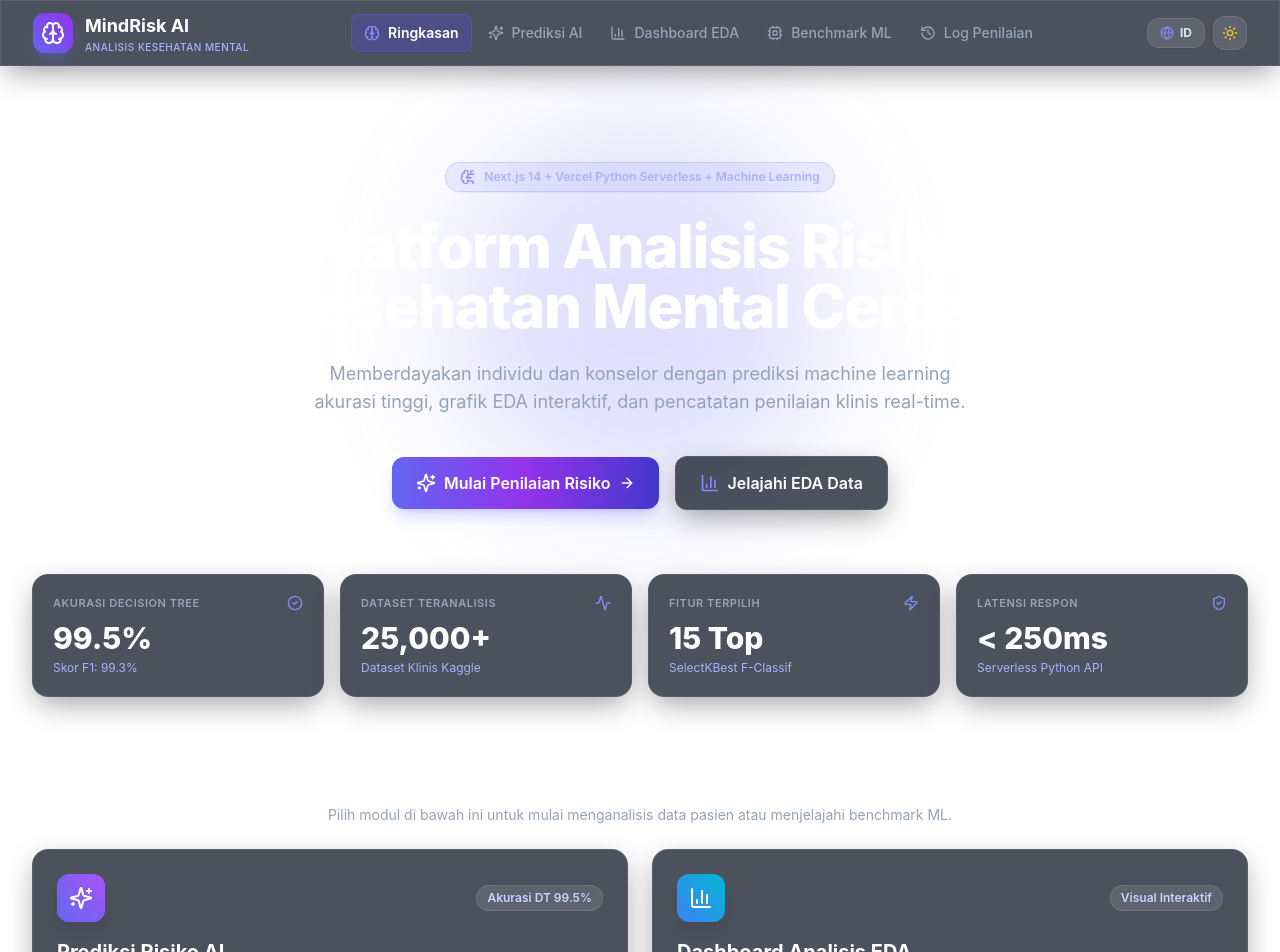
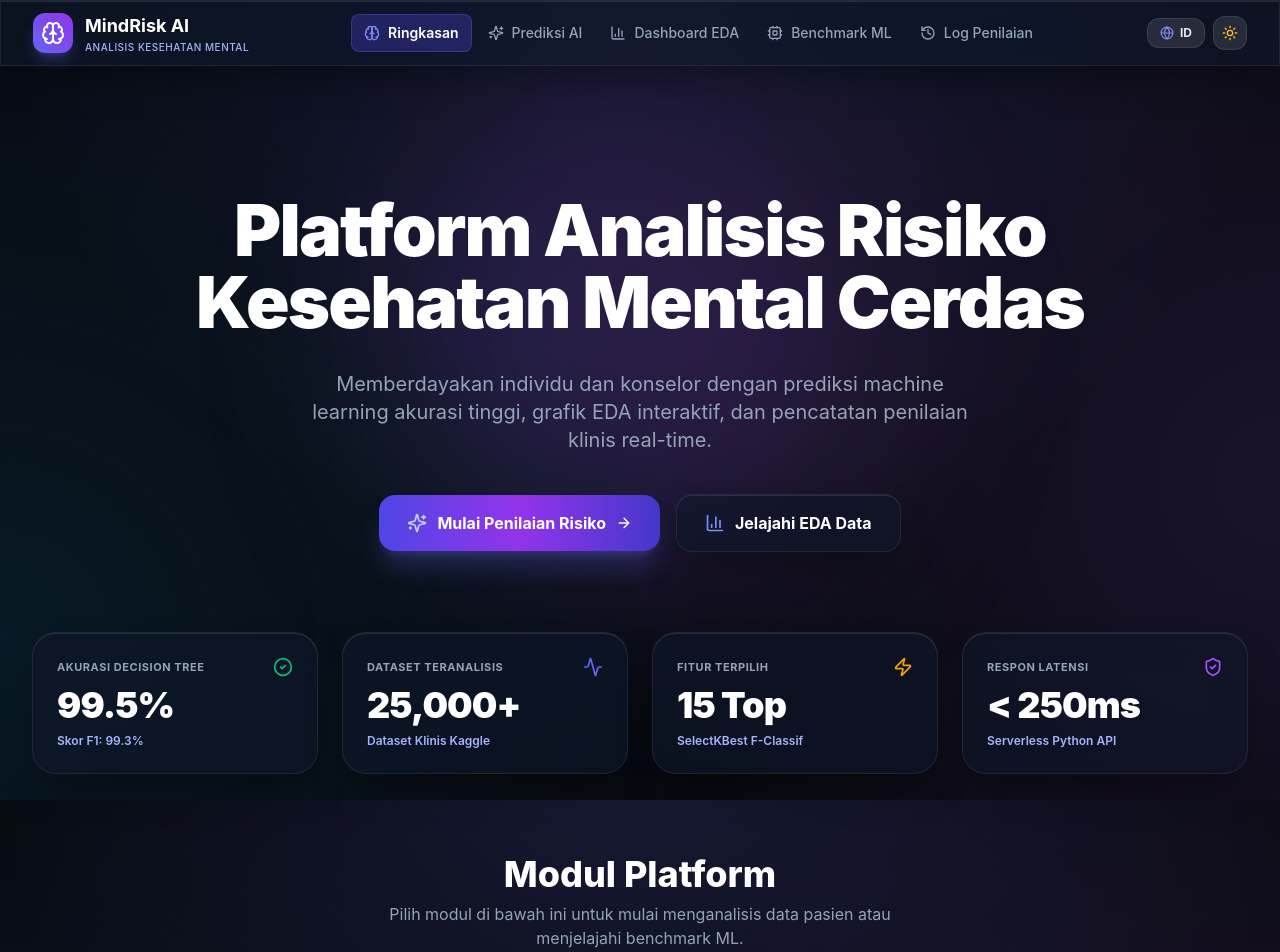
Before and after one commit to adjiehf231/mental_health_risk_predictions, a Next.js app: page / in a window 1280 px wide. Shown: the top 952 px of the page. Built offline with nearby package versions, Linux system fonts and the light colour scheme.

Commit message:
style(ui): remove framework info badge and enhance dark/light mode with ultra-premium glassmorphism design tokens

```diff
--- a/app/globals.css
+++ b/app/globals.css
@@ -2,42 +2,61 @@
 @import 'tailwindcss/components';
 @import 'tailwindcss/utilities';
 
-:root {
-  --font-sans: 'Inter', system-ui, -apple-system, sans-serif;
+@layer base {
+  :root {
+    --font-sans: 'Inter', system-ui, -apple-system, BlinkMacSystemFont, 'Segoe UI', Roboto, sans-serif;
+  }
 }
 
-/* Dark Mode Default Theme */
+/* ==========================================================================
+   THEME STYLES - ULTRA PREMIUM DARK & LIGHT MODES
+   ========================================================================== */
+
+/* --- DARK MODE (Obsidian Midnight Glass) --- */
+html.dark {
+  color-scheme: dark;
+}
+
 html.dark body {
-  background: min-h-screen linear-gradient(135deg, #0b0f19 0%, #151928 50%, #0b0f19 100%);
+  background-color: #07090e;
+  background-image:
+    radial-gradient(circle at 50% -10%, rgba(99, 102, 241, 0.18) 0%, transparent 60%),
+    radial-gradient(circle at 100% 60%, rgba(168, 85, 247, 0.12) 0%, transparent 50%),
+    radial-gradient(circle at 0% 80%, rgba(14, 165, 233, 0.1) 0%, transparent 50%);
+  background-attachment: fixed;
   color: #f8fafc;
 }
 
-/* Light Mode Modern Theme */
-html.light body {
-  background: min-h-screen linear-gradient(135deg, #f8fafc 0%, #edf2f7 50%, #e2e8f0 100%);
-  color: #0f172a;
+html.dark .glass-panel {
+  background: rgba(15, 23, 42, 0.65);
+  backdrop-filter: blur(20px);
+  -webkit-backdrop-filter: blur(20px);
+  border: 1px solid rgba(255, 255, 255, 0.08);
+  box-shadow: 0 20px 40px -15px rgba(0, 0, 0, 0.5), inset 0 1px 0 rgba(255, 255, 255, 0.1);
 }
 
-/* Dark Mode Glass Panels */
-html.dark .glass-panel {
-  background: rgba(17, 24, 39, 0.75);
-  backdrop-filter: blur(16px);
-  -webkit-backdrop-filter: blur(16px);
-  border: 1px solid rgba(255, 255, 255, 0.08);
-  box-shadow: 0 10px 30px -5px rgba(0, 0, 0, 0.4);
+html.dark .glass-panel-hover {
+  transition: all 0.3s cubic-bezier(0.16, 1, 0.3, 1);
 }
 
 html.dark .glass-panel-hover:hover {
-  background: rgba(30, 41, 59, 0.85);
-  border-color: rgba(99, 102, 241, 0.4);
-  transform: translateY(-2px);
-  box-shadow: 0 16px 36px 0 rgba(99, 102, 241, 0.2);
+  background: rgba(30, 41, 59, 0.75);
+  border-color: rgba(129, 140, 248, 0.4);
+  transform: translateY(-4px);
+  box-shadow: 0 25px 50px -12px rgba(99, 102, 241, 0.25), inset 0 1px 0 rgba(255, 255, 255, 0.15);
 }
 
 html.dark .glass-input {
-  background: rgba(15, 23, 42, 0.7);
+  background: rgba(15, 23, 42, 0.8);
   border: 1px solid rgba(255, 255, 255, 0.12);
   color: #ffffff;
+  transition: all 0.2s ease;
+}
+
+html.dark .glass-input:focus {
+  background: rgba(15, 23, 42, 0.95);
+  border-color: #6366f1;
+  box-shadow: 0 0 0 4px rgba(99, 102, 241, 0.25);
 }
 
 html.dark .text-adaptive-white {
@@ -48,26 +67,52 @@ html.dark .text-adaptive-muted {
   color: #94a3b8;
 }
 
-/* Light Mode Native Panels */
+/* --- LIGHT MODE (Sleek Modern Porcelain) --- */
+html.light {
+  color-scheme: light;
+}
+
+html.light body {
+  background-color: #f8fafc;
+  background-image:
+    radial-gradient(circle at 50% -10%, rgba(99, 102, 241, 0.08) 0%, transparent 60%),
+    radial-gradient(circle at 100% 60%, rgba(168, 85, 247, 0.06) 0%, transparent 50%),
+    radial-gradient(circle at 0% 80%, rgba(14, 165, 233, 0.05) 0%, transparent 50%);
+  background-attachment: fixed;
+  color: #0f172a;
+}
+
 html.light .glass-panel {
   background: rgba(255, 255, 255, 0.85);
-  backdrop-filter: blur(16px);
-  -webkit-backdrop-filter: blur(16px);
-  border: 1px solid rgba(226, 232, 240, 0.8);
-  box-shadow: 0 10px 25px -5px rgba(0, 0, 0, 0.05);
+  backdrop-filter: blur(20px);
+  -webkit-backdrop-filter: blur(20px);
+  border: 1px solid rgba(226, 232, 240, 0.9);
+  box-shadow: 0 10px 30px -10px rgba(0, 0, 0, 0.04), 0 4px 6px -2px rgba(0, 0, 0, 0.02), inset 0 1px 0 rgba(255, 255, 255, 0.9);
+}
+
+html.light .glass-panel-hover {
+  transition: all 0.3s cubic-bezier(0.16, 1, 0.3, 1);
 }
 
 html.light .glass-panel-hover:hover {
-  background: rgba(255, 255, 255, 0.95);
-  border-color: rgba(99, 102, 241, 0.5);
-  transform: translateY(-2px);
-  box-shadow: 0 16px 32px 0 rgba(99, 102, 241, 0.12);
+  background: rgba(255, 255, 255, 0.98);
+  border-color: rgba(99, 102, 241, 0.4);
+  transform: translateY(-4px);
+  box-shadow: 0 20px 40px -10px rgba(99, 102, 241, 0.12), 0 10px 20px -5px rgba(0, 0, 0, 0.04);
 }
 
 html.light .glass-input {
   background: #ffffff;
   border: 1px solid #cbd5e1;
   color: #0f172a;
+  box-shadow: 0 1px 2px 0 rgba(0, 0, 0, 0.05);
+  transition: all 0.2s ease;
+}
+
+html.light .glass-input:focus {
+  background: #ffffff;
+  border-color: #6366f1;
+  box-shadow: 0 0 0 4px rgba(99, 102, 241, 0.15);
 }
 
 html.light .text-adaptive-white {
@@ -78,10 +123,33 @@ html.light .text-adaptive-muted {
   color: #475569;
 }
 
-.glass-input:focus {
+/* ==========================================================================
+   CUSTOM RANGE SLIDERS & SCROLLBARS
+   ========================================================================== */
+
+input[type='range'] {
+  height: 6px;
+  border-radius: 9999px;
+  background: rgba(148, 163, 184, 0.25);
   outline: none;
-  border-color: #6366f1;
-  box-shadow: 0 0 0 3px rgba(99, 102, 241, 0.25);
+  transition: background 0.2s ease;
+}
+
+input[type='range']::-webkit-slider-thumb {
+  -webkit-appearance: none;
+  appearance: none;
+  width: 18px;
+  height: 18px;
+  border-radius: 50%;
+  background: #6366f1;
+  cursor: pointer;
+  box-shadow: 0 0 10px rgba(99, 102, 241, 0.5);
+  transition: transform 0.15s ease, background-color 0.15s ease;
+}
+
+input[type='range']::-webkit-slider-thumb:hover {
+  transform: scale(1.2);
+  background: #4f46e5;
 }
 
 /* Custom Scrollbars */
@@ -95,14 +163,24 @@ html.light .text-adaptive-muted {
 }
 
 ::-webkit-scrollbar-thumb {
-  background: #334155;
-  border-radius: 4px;
+  background: rgba(148, 163, 184, 0.3);
+  border-radius: 9999px;
 }
 
 html.light ::-webkit-scrollbar-thumb {
-  background: #cbd5e1;
+  background: rgba(203, 213, 225, 0.8);
 }
 
 ::-webkit-scrollbar-thumb:hover {
   background: #6366f1;
 }
+
+/* Animation utilities */
+@keyframes fadeIn {
+  from { opacity: 0; transform: translateY(8px); }
+  to { opacity: 1; transform: translateY(0); }
+}
+
+.animate-fade-in {
+  animation: fadeIn 0.4s cubic-bezier(0.16, 1, 0.3, 1) forwards;
+}
--- a/app/page.tsx
+++ b/app/page.tsx
@@ -9,7 +9,6 @@ import {
   ShieldCheck,
   Zap,
   ArrowRight,
-  BrainCircuit,
   Activity,
   CheckCircle2,
 } from 'lucide-react';
@@ -25,7 +24,8 @@ export default function HomePage() {
       icon: Sparkles,
       href: '/prediction',
       badge: t.home.modPredictor.badge,
-      color: 'from-indigo-500 to-purple-500',
+      color: 'from-indigo-500 to-purple-600',
+      borderGlow: 'hover:border-indigo-500/50',
     },
     {
       title: t.home.modDashboard.title,
@@ -34,6 +34,7 @@ export default function HomePage() {
       href: '/dashboard',
       badge: t.home.modDashboard.badge,
       color: 'from-blue-500 to-cyan-500',
+      borderGlow: 'hover:border-cyan-500/50',
     },
     {
       title: t.home.modModels.title,
@@ -42,6 +43,7 @@ export default function HomePage() {
       href: '/models',
       badge: t.home.modModels.badge,
       color: 'from-emerald-500 to-teal-500',
+      borderGlow: 'hover:border-emerald-500/50',
     },
     {
       title: t.home.modHistory.title,
@@ -50,43 +52,41 @@ export default function HomePage() {
       href: '/history',
       badge: t.home.modHistory.badge,
       color: 'from-amber-500 to-orange-500',
+      borderGlow: 'hover:border-amber-500/50',
     },
   ];
 
   return (
-    <div className="max-w-7xl mx-auto px-4 sm:px-6 lg:px-8 py-12 space-y-16">
+    <div className="max-w-7xl mx-auto px-4 sm:px-6 lg:px-8 py-12 sm:py-16 space-y-16 sm:space-y-20">
 
       {/* Hero Section */}
-      <section className="relative text-center space-y-6 pt-6">
+      <section className="relative text-center space-y-8 pt-4 sm:pt-8">
 
-        {/* Ambient Glow */}
-        <div className="absolute top-1/2 left-1/2 -translate-x-1/2 -translate-y-1/2 w-96 h-96 bg-indigo-500/15 dark:bg-indigo-500/20 rounded-full blur-3xl -z-10 pointer-events-none" />
+        {/* Ambient Glow Aura */}
+        <div className="absolute top-1/2 left-1/2 -translate-x-1/2 -translate-y-1/2 w-[30rem] h-[30rem] bg-gradient-to-tr from-indigo-500/20 via-purple-500/20 to-pink-500/10 rounded-full blur-[100px] -z-10 pointer-events-none" />
 
-        <div className="inline-flex items-center gap-2 px-3.5 py-1.5 rounded-full text-xs font-semibold bg-indigo-500/10 text-indigo-600 dark:text-indigo-300 border border-indigo-500/20 shadow-sm">
-          <BrainCircuit className="w-4 h-4 text-indigo-500 dark:text-indigo-400 animate-pulse" />
-          <span>{t.home.badge}</span>
-        </div>
-
-        <h1 className="text-4xl sm:text-6xl font-extrabold tracking-tight text-adaptive-white max-w-4xl mx-auto leading-tight">
+        <h1 className="text-4xl sm:text-6xl lg:text-7xl font-black tracking-tight text-adaptive-white max-w-4xl mx-auto leading-[1.15]">
           {t.home.title}
         </h1>
 
-        <p className="text-adaptive-muted text-base sm:text-lg max-w-2xl mx-auto font-normal leading-relaxed">
+        <p className="text-adaptive-muted text-base sm:text-xl max-w-2xl mx-auto font-normal leading-relaxed">
           {t.home.subtitle}
         </p>
 
-        <div className="flex flex-col sm:flex-row items-center justify-center gap-4 pt-4">
+        {/* Hero Action Buttons */}
+        <div className="flex flex-col sm:flex-row items-center justify-center gap-4 pt-2">
           <Link
             href="/prediction"
-            className="w-full sm:w-auto inline-flex items-center justify-center gap-2 px-6 py-3.5 rounded-xl font-semibold text-white bg-gradient-to-r from-indigo-500 via-purple-600 to-indigo-700 hover:brightness-110 shadow-lg shadow-indigo-500/25 transition-all duration-200"
+            className="w-full sm:w-auto inline-flex items-center justify-center gap-2.5 px-7 py-4 rounded-2xl font-bold text-white bg-gradient-to-r from-indigo-600 via-purple-600 to-indigo-700 hover:brightness-110 shadow-xl shadow-indigo-500/25 transition-all duration-300 transform hover:-translate-y-0.5"
           >
-            <Sparkles className="w-5 h-5" />
+            <Sparkles className="w-5 h-5 text-indigo-200" />
             <span>{t.home.ctaStart}</span>
             <ArrowRight className="w-4 h-4" />
           </Link>
+
           <Link
             href="/dashboard"
-            className="w-full sm:w-auto inline-flex items-center justify-center gap-2 px-6 py-3.5 rounded-xl font-semibold text-adaptive-white glass-panel glass-panel-hover border border-slate-200/40 dark:border-white/10"
+            className="w-full sm:w-auto inline-flex items-center justify-center gap-2.5 px-7 py-4 rounded-2xl font-bold text-adaptive-white glass-panel glass-panel-hover border border-slate-200/80 dark:border-white/10"
           >
             <BarChart3 className="w-5 h-5 text-indigo-500 dark:text-indigo-400" />
             <span>{t.home.ctaEda}</span>
@@ -95,65 +95,65 @@ export default function HomePage() {
 
       </section>
 
-      {/* Metrics Banner */}
-      <section className="grid grid-cols-2 md:grid-cols-4 gap-4">
+      {/* High-Impact Key Metrics Banner */}
+      <section className="grid grid-cols-2 lg:grid-cols-4 gap-4 sm:gap-6">
         {[
-          { label: t.home.stats.accuracy, val: '99.5%', sub: t.home.stats.accSub, icon: CheckCircle2 },
-          { label: t.home.stats.dataset, val: '25,000+', sub: t.home.stats.datasetSub, icon: Activity },
-          { label: t.home.stats.features, val: '15 Top', sub: t.home.stats.featuresSub, icon: Zap },
-          { label: t.home.stats.latency, val: '< 250ms', sub: t.home.stats.latencySub, icon: ShieldCheck },
+          { label: t.home.stats.accuracy, val: '99.5%', sub: t.home.stats.accSub, icon: CheckCircle2, accent: 'text-emerald-500' },
+          { label: t.home.stats.dataset, val: '25,000+', sub: t.home.stats.datasetSub, icon: Activity, accent: 'text-indigo-500' },
+          { label: t.home.stats.features, val: '15 Top', sub: t.home.stats.featuresSub, icon: Zap, accent: 'text-amber-500' },
+          { label: t.home.stats.latency, val: '< 250ms', sub: t.home.stats.latencySub, icon: ShieldCheck, accent: 'text-purple-500' },
         ].map((stat, i) => {
           const Icon = stat.icon;
           return (
-            <div key={i} className="glass-panel p-5 rounded-2xl border border-slate-200/40 dark:border-white/10 space-y-1">
-              <div className="flex items-center justify-between text-indigo-500 dark:text-indigo-400 mb-2">
-                <span className="text-[11px] font-semibold uppercase tracking-wider text-adaptive-muted">{stat.label}</span>
-                <Icon className="w-4 h-4" />
+            <div key={i} className="glass-panel p-6 rounded-3xl space-y-2 relative overflow-hidden group">
+              <div className="flex items-center justify-between">
+                <span className="text-[11px] font-bold uppercase tracking-wider text-adaptive-muted">{stat.label}</span>
+                <Icon className={`w-5 h-5 ${stat.accent} transition-transform group-hover:scale-110`} />
               </div>
-              <p className="text-2xl sm:text-3xl font-extrabold text-adaptive-white">{stat.val}</p>
-              <p className="text-xs text-indigo-600 dark:text-indigo-300">{stat.sub}</p>
+              <p className="text-3xl sm:text-4xl font-black text-adaptive-white tracking-tight">{stat.val}</p>
+              <p className="text-xs font-semibold text-indigo-600 dark:text-indigo-300">{stat.sub}</p>
             </div>
           );
         })}
       </section>
 
-      {/* Module Navigation Grid */}
-      <section className="space-y-6">
+      {/* Premium Platform Module Cards */}
+      <section className="space-y-8">
         <div className="text-center space-y-2">
-          <h2 className="text-2xl sm:text-3xl font-bold text-adaptive-white">{t.home.modulesTitle}</h2>
-          <p className="text-adaptive-muted text-sm">{t.home.modulesSub}</p>
+          <h2 className="text-3xl sm:text-4xl font-extrabold text-adaptive-white">{t.home.modulesTitle}</h2>
+          <p className="text-adaptive-muted text-sm sm:text-base max-w-xl mx-auto">{t.home.modulesSub}</p>
         </div>
 
-        <div className="grid grid-cols-1 md:grid-cols-2 gap-6">
+        <div className="grid grid-cols-1 md:grid-cols-2 gap-6 sm:gap-8">
           {features.map((feat, i) => {
             const Icon = feat.icon;
             return (
               <Link
                 key={i}
                 href={feat.href}
-                className="group glass-panel p-6 rounded-2xl border border-slate-200/40 dark:border-white/10 glass-panel-hover flex flex-col justify-between"
+                className={`group glass-panel p-8 rounded-3xl glass-panel-hover flex flex-col justify-between space-y-6 ${feat.borderGlow}`}
               >
-                <div className="space-y-4">
+                <div className="space-y-5">
                   <div className="flex items-center justify-between">
-                    <div className={`w-12 h-12 rounded-xl bg-gradient-to-tr ${feat.color} flex items-center justify-center shadow-lg`}>
-                      <Icon className="w-6 h-6 text-white" />
+                    <div className={`w-14 h-14 rounded-2xl bg-gradient-to-tr ${feat.color} flex items-center justify-center shadow-lg shadow-indigo-500/20 group-hover:scale-105 transition-transform duration-300`}>
+                      <Icon className="w-7 h-7 text-white" />
                     </div>
-                    <span className="text-xs font-semibold px-2.5 py-1 rounded-full bg-slate-200/60 dark:bg-white/10 text-slate-800 dark:text-indigo-200 border border-slate-300 dark:border-white/10">
+                    <span className="text-xs font-bold px-3 py-1.5 rounded-full bg-slate-200/80 dark:bg-white/10 text-slate-800 dark:text-indigo-200 border border-slate-300 dark:border-white/10 shadow-sm">
                       {feat.badge}
                     </span>
                   </div>
 
                   <div>
-                    <h3 className="text-xl font-bold text-adaptive-white group-hover:text-indigo-500 dark:group-hover:text-indigo-300 transition-colors">
+                    <h3 className="text-2xl font-extrabold text-adaptive-white group-hover:text-indigo-500 dark:group-hover:text-indigo-300 transition-colors">
                       {feat.title}
                     </h3>
-                    <p className="text-adaptive-muted text-sm mt-1 leading-relaxed">
+                    <p className="text-adaptive-muted text-sm sm:text-base mt-2 leading-relaxed font-normal">
                       {feat.desc}
                     </p>
                   </div>
                 </div>
 
-                <div className="flex items-center gap-1 text-sm font-semibold text-indigo-500 dark:text-indigo-400 mt-6 group-hover:translate-x-1 transition-transform">
+                <div className="flex items-center gap-2 text-sm font-bold text-indigo-600 dark:text-indigo-400 group-hover:translate-x-1.5 transition-transform pt-2">
                   <span>{t.home.launch}</span>
                   <ArrowRight className="w-4 h-4" />
                 </div>
--- a/lib/i18n.ts
+++ b/lib/i18n.ts
@@ -15,7 +15,6 @@ export const translations = {
       modeLive: 'Live Mode',
     },
     home: {
-      badge: 'Next.js 14 + Vercel Python Serverless + Machine Learning',
       title: 'Intelligent Mental Health Risk Analytics Platform',
       subtitle: 'Empowering individuals and counselors with high-accuracy machine learning predictions, interactive EDA charts, and real-time clinical assessment logging.',
       ctaStart: 'Start Risk Assessment',
@@ -185,7 +184,6 @@ export const translations = {
       modeLive: 'Mode Langsung',
     },
     home: {
-      badge: 'Next.js 14 + Vercel Python Serverless + Machine Learning',
       title: 'Platform Analisis Risiko Kesehatan Mental Cerdas',
       subtitle: 'Memberdayakan individu dan konselor dengan prediksi machine learning akurasi tinggi, grafik EDA interaktif, dan pencatatan penilaian klinis real-time.',
       ctaStart: 'Mulai Penilaian Risiko',
@@ -197,7 +195,7 @@ export const translations = {
         datasetSub: 'Dataset Klinis Kaggle',
         features: 'Fitur Terpilih',
         featuresSub: 'SelectKBest F-Classif',
-        latency: 'Latensi Respon',
+        latency: 'Respon Latensi',
         latencySub: 'Serverless Python API',
       },
       modulesTitle: 'Modul Platform',
```
